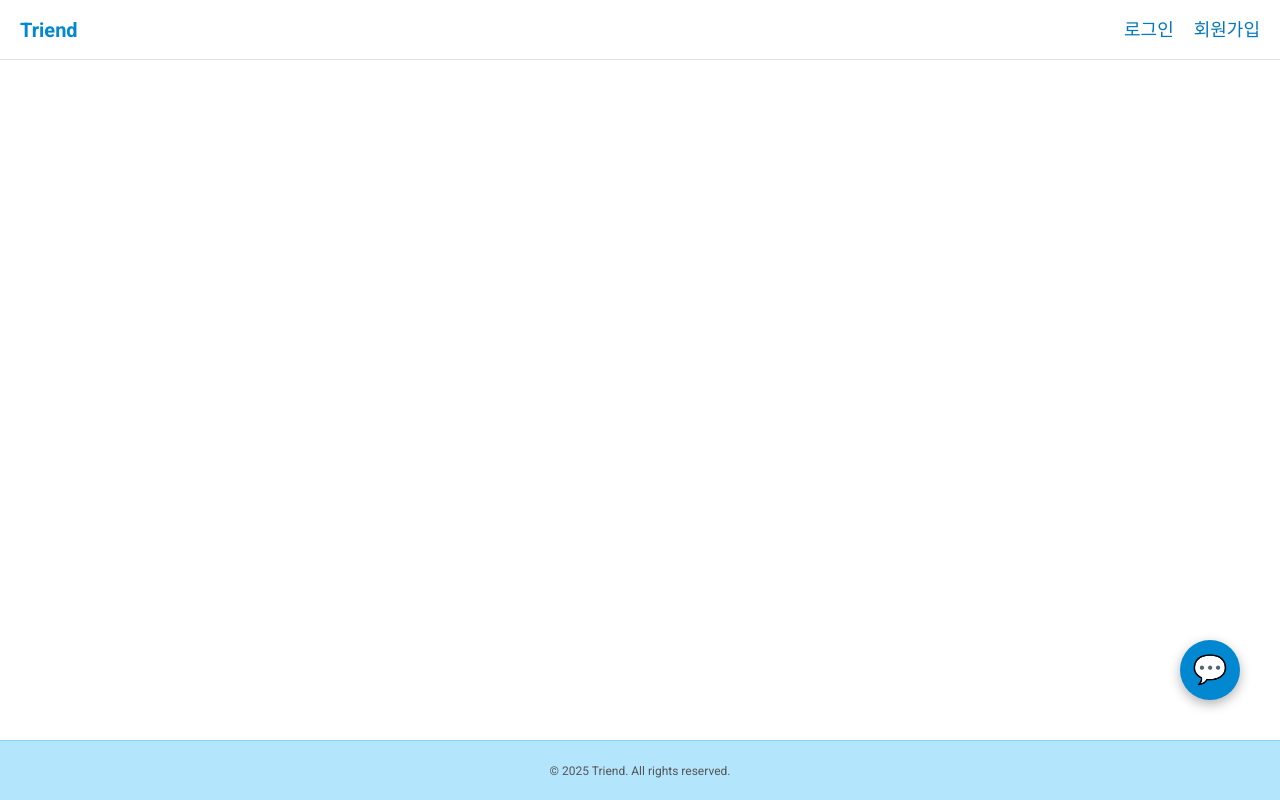
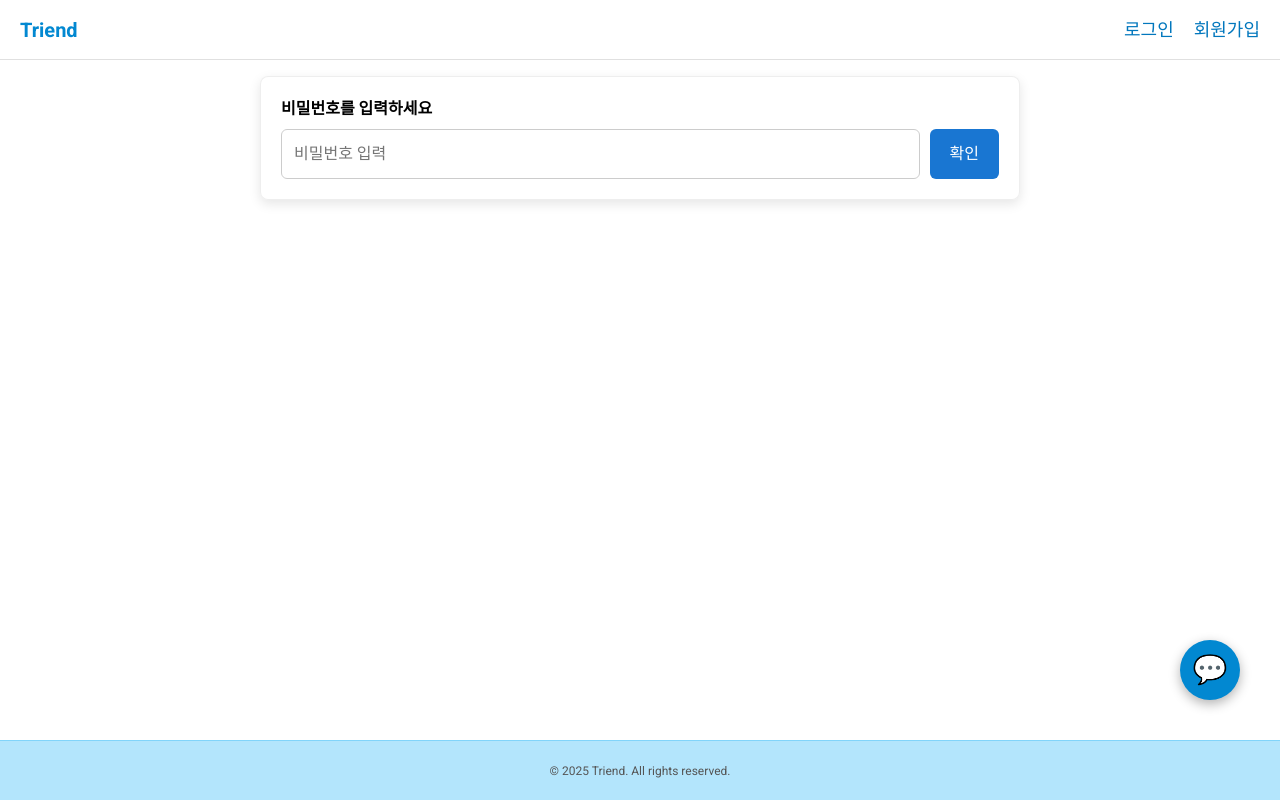
Before and after one commit to enjoy-trip-triend/Triend-FE, a Vue app: page /planners/1/share/1 in a window 1280 px wide. Built offline with nearby package versions, Linux system fonts and the light colour scheme.

Commit message:
fix: api url 변경

```diff
--- a/src/router/index.js
+++ b/src/router/index.js
@@ -60,7 +60,7 @@ const router = createRouter({
       component: MyPageView,
     },
     {
-      path: '/planners/share/:secretCode',
+      path: '/planners/:plannerId/share/:secretCode',
       name: 'PlannerShareView',
       component: PlannerShareView,
     },
--- a/src/views/planner/PlannerShareView.vue
+++ b/src/views/planner/PlannerShareView.vue
@@ -67,6 +67,7 @@ import UpdatePlanModal from '@/components/planner/plan/UpdatePlanModal.vue'
 
 const route = useRoute()
 const router = useRouter()
+const plannerId = route.params.plannerId
 const secretCode = route.params.secretCode
 
 const password = ref('')
@@ -82,14 +83,14 @@ const verifyAndFetchPlanner = async () => {
   try {
     // 1단계: 비밀번호 검증
     await triendApi({
-      url: `/api/planners-share/${secretCode}/verify`,
+      url: `/api/planners/${plannerId}/share/${secretCode}/verify`,
       method: 'post',
       data: { password: password.value },
     })
 
     // 2단계: 데이터 가져오기
     const response = await triendApi({
-      url: `/api/planners-share/${secretCode}`,
+      url: `/api/planners/${plannerId}/share/${secretCode}`,
       method: 'get',
     })
 
@@ -106,7 +107,7 @@ const verifyAndFetchPlanner = async () => {
 const joinPlanner = async () => {
   try {
     await triendApi({
-      url: `/api/planners-share/${secretCode}/join`,
+      url: `/api/planners/${plannerId}/share/${secretCode}/join`,
       method: 'post',
     })
     alert('참여가 완료되었습니다!')
--- a/src/views/planner/PlannerView.vue
+++ b/src/views/planner/PlannerView.vue
@@ -201,14 +201,14 @@ const sharePlanner = async (planner) => {
 
   try{
     const response = await triendApi({
-      url: `/api/planners-share/${planner.id}`,
+      url: `/api/planners/${planner.id}/share`,
       method: 'post',
       data:{
         password: password
       },
     })
     const secretCode = response.data.secretCode
-    const shareUrl = `${window.location.origin}/planners/share/${secretCode}`
+    const shareUrl = `${window.location.origin}/planners/${planner.id}/share/${secretCode}`
 
     window.Kakao.Share.sendDefault({
     objectType: 'feed',
```
